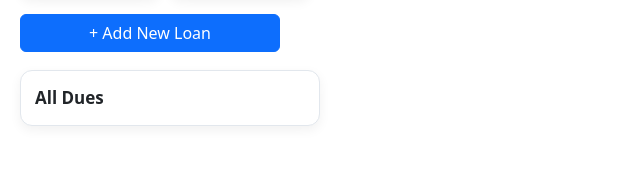
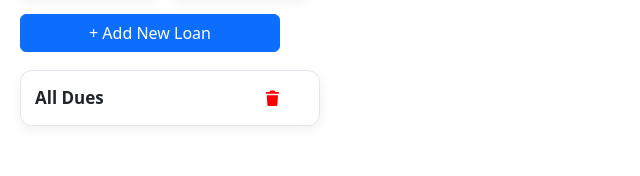
Before and after one commit to shaikhabuhasim0/finixy-expense-tracker, a React (Vite) app: page /Loan in a window 1280 px wide. Shown: the part 291-467 px from the top of the page, without its empty margins (0-640 px from the left). Built offline with nearby package versions, Linux system fonts and the light colour scheme.

Commit message:
DELET BTN IN LOAN PAGE TO DELET LOANS

```diff
--- a/src/App.css
+++ b/src/App.css
@@ -1396,3 +1396,8 @@ margin-left: 80px;
   width: 120px;
   border-radius: 7px;
 }
+
+.binbtnhahaha{
+margin-left: 155px;
+font-size: 15px;
+}
--- a/src/Components/Loan.jsx
+++ b/src/Components/Loan.jsx
@@ -1,5 +1,6 @@
 import React, { useEffect, useState } from 'react'
-
+import { faTrash } from '@fortawesome/free-solid-svg-icons';
+import { FontAwesomeIcon } from '@fortawesome/react-fontawesome';
 export default function Loan(props) {
 
 const {type , setType , form , setform , formhistory , setformhistory }= props ;
@@ -159,6 +160,11 @@ function payduebtn2 (){
   setTimeout(()=>{
    setType("")
  },300)
+}
+
+function deletallloans() {
+    localStorage.removeItem("form");
+    setformhistory([]);
 }
 
   return (
@@ -336,7 +342,7 @@ function payduebtn2 (){
 </div>
 )}
 
-<div className='allloans'>All Dues
+<div className='allloans'>All Dues  <span className='binbtnhahaha' onClick={deletallloans}><FontAwesomeIcon icon={faTrash} style={{ color: 'red' }} /></span>
 {formhistory.map((item)=>{
   const dueDate = new Date(item.date);
   dueDate.setMonth(dueDate.getMonth() + 1);
@@ -345,6 +351,7 @@ return (
   <div className="due-row">
     <span className="due-label">Type = </span>
     <span className="due-value">{item.loanname}</span>
+
   </div>
   <div className="due-row">
     <span className="due-label">Amount = </span>
```
